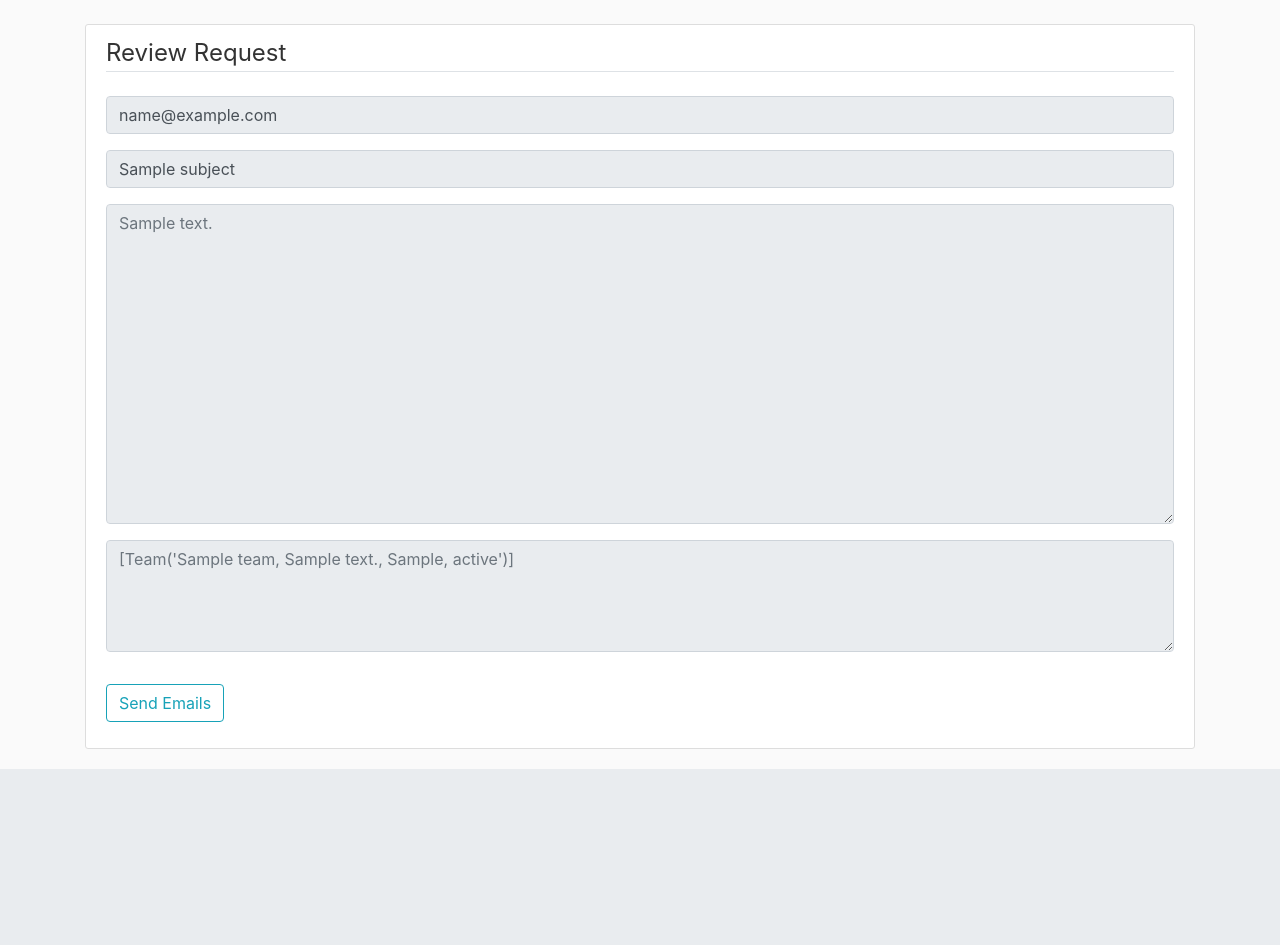
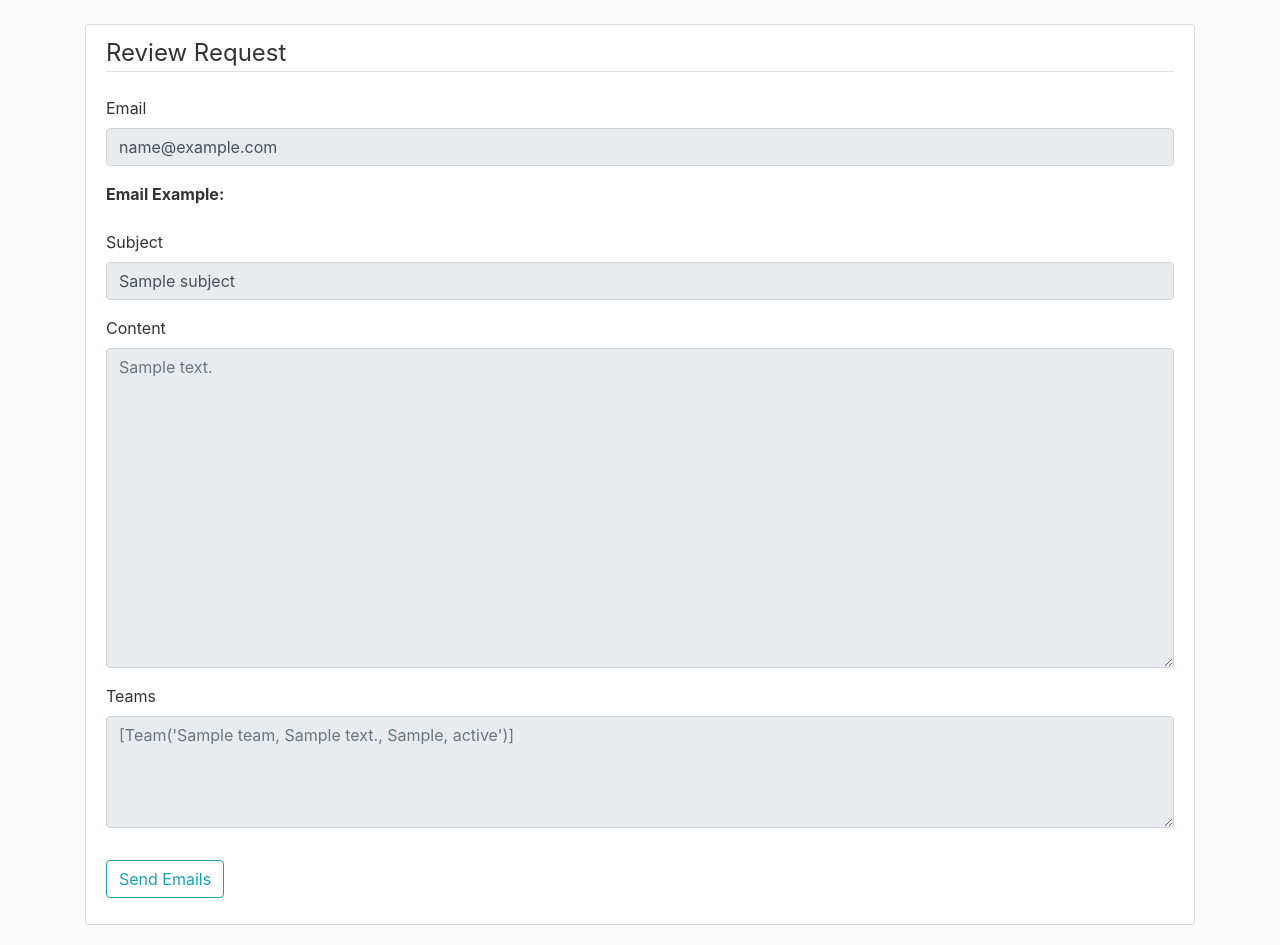
Before and after one commit to alonlerner/college-recruiting-email-generator, a Flask app: template flaskproject/templates/review_request.html in a window 1280 px wide. Shown: the part 56-1001 px from the top of the page. Before the commit the page ends 825 px from the top, so only its background shows below. Run offline with Flask 2, Linux system fonts and the light colour scheme; tables that the repository leaves empty hold one stand-in row (values such as "Sample post"); the template is opened without the code that fills it: values that come from a table or form of the project are taken from there, most other values are stand-ins (such as "Sample title", 1, 10 or a date in 2020); some libraries are stand-ins or nearby versions.

Commit message:
review page modifications-08-05-2021

```diff
--- a/flaskproject/templates/review_request.html
+++ b/flaskproject/templates/review_request.html
@@ -6,15 +6,22 @@
             <fieldset class="form-group">
                 <legend class="border-bottom mb-4">Review Request</legend>
                 <div class="form-group">
+                    {{ form.email.label(class="form-control-label") }}
                     {{ form.email(class="form-control form control-lg", value=email, readonly="readonly") }}
                 </div>
                 <div class="form-group">
+                    <label class="form-control-label"><b>Email Example:</b></label>
+                </div>
+                <div class="form-group">
+                    {{ form.subject.label(class="form-control-label") }}
                     {{ form.subject(class="form-control form control-lg", value=subject, readonly="readonly") }}
                 </div>
                 <div class="form-group">
+                    {{ form.content.label(class="form-control-label") }}
                     {{ form.content(class="form-control form control-lg email-content", placeholder=content, readonly="readonly") }}
                 </div>
                 <div class="form-group">
+                    {{ form.teams.label(class="form-control-label") }}
                     {{ form.teams(class="form-control form control-lg teams-para", placeholder=teams, readonly="readonly") }}
                 </div>
             </fieldset>
```
